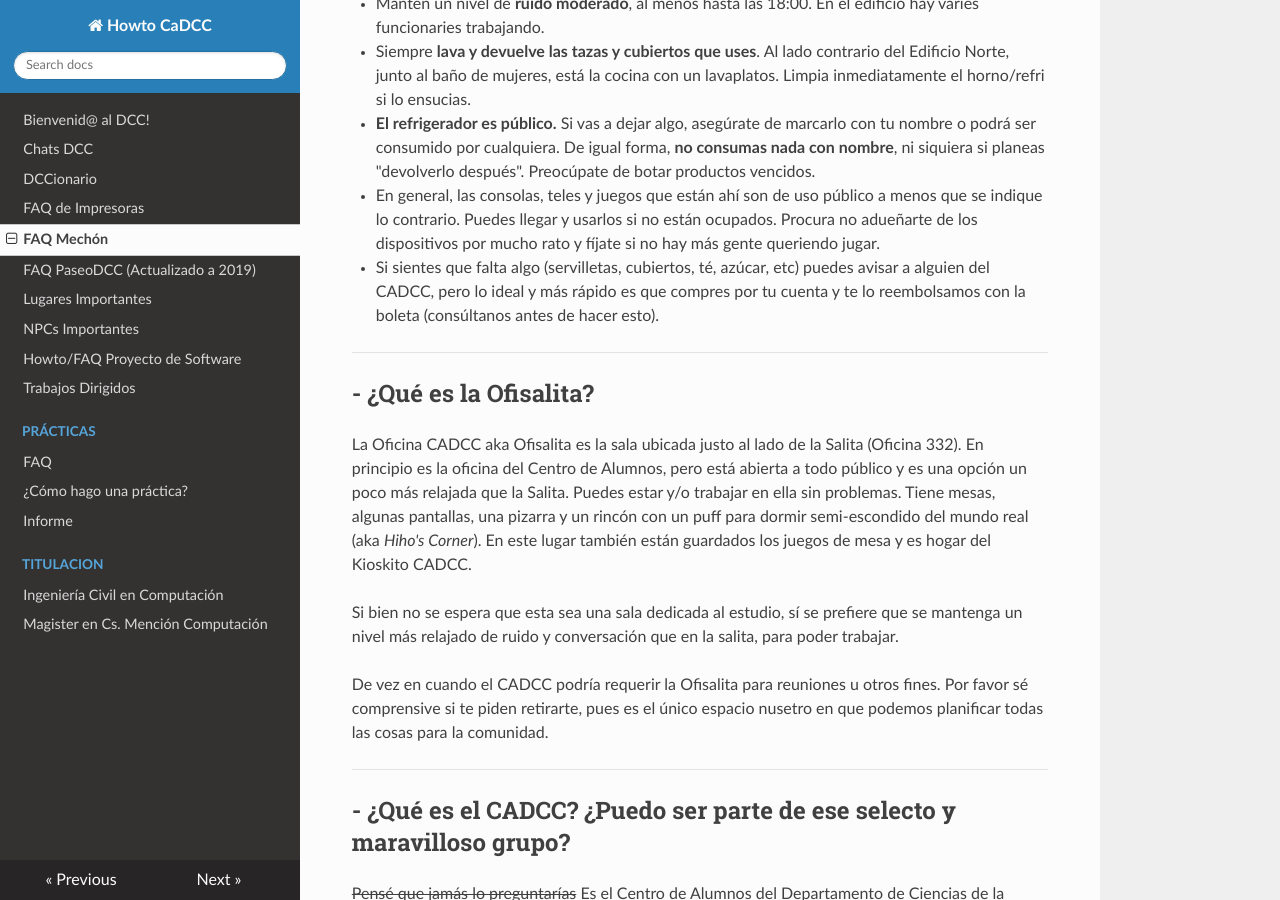
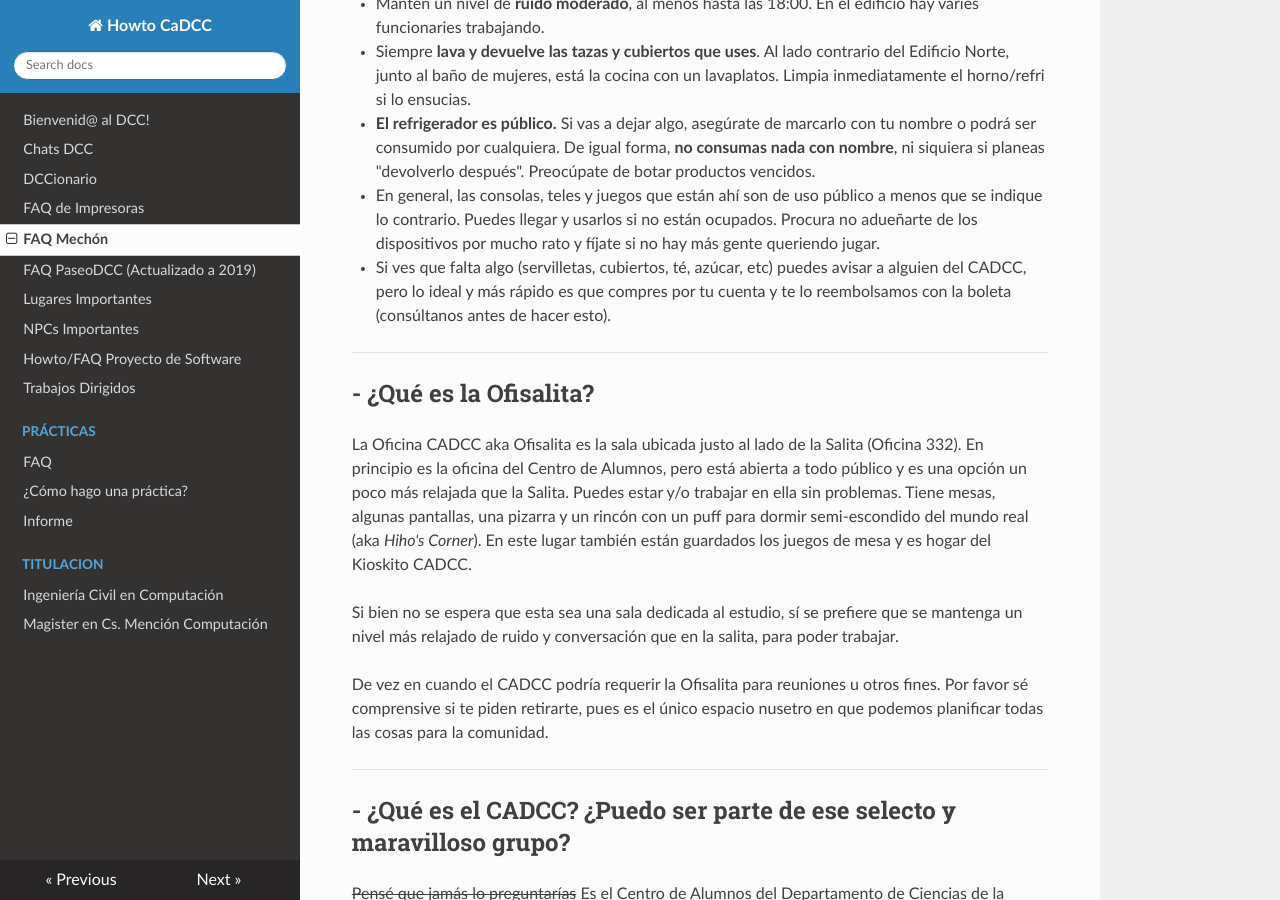
Before and after one commit to cadcc/howto, an MkDocs documentation site: the page built from docs/FAQ Mechón.md, in a window 1280 px wide and 900 px high, scrolled down 767 px. Built offline with MkDocs 1.6.1, drawn with Linux system fonts in a browser that asks for light colours; nearby versions of some CDN libraries.

Commit message:
Update FAQ Mechón.md

```diff
--- a/docs/FAQ Mechón.md
+++ b/docs/FAQ Mechón.md
@@ -22,7 +22,7 @@ Debes saber que la Salita tiene sus reglas básicas de convivencia:
 * Siempre **lava y devuelve las tazas y cubiertos que uses**. Al lado contrario del Edificio Norte, junto al baño de mujeres, está la cocina con un lavaplatos. Limpia inmediatamente el horno/refri si lo ensucias.
 * **El refrigerador es público.** Si vas a dejar algo, asegúrate de marcarlo con tu nombre o podrá ser consumido por cualquiera. De igual forma, **no consumas nada con nombre**, ni siquiera si planeas "devolverlo después". Preocúpate de botar productos vencidos.
 * En general, las consolas, teles y juegos que están ahí son de uso público a menos que se indique lo contrario. Puedes llegar y usarlos si no están ocupados. Procura no adueñarte de los dispositivos por mucho rato y fíjate si no hay más gente queriendo jugar.
-* Si sientes que falta algo (servilletas, cubiertos, té, azúcar, etc) puedes avisar a alguien del CADCC, pero lo ideal y más rápido es que compres por tu cuenta y te lo reembolsamos con la boleta (consúltanos antes de hacer esto).
+* Si ves que falta algo (servilletas, cubiertos, té, azúcar, etc) puedes avisar a alguien del CADCC, pero lo ideal y más rápido es que compres por tu cuenta y te lo reembolsamos con la boleta (consúltanos antes de hacer esto).
 
 ---
 
```
